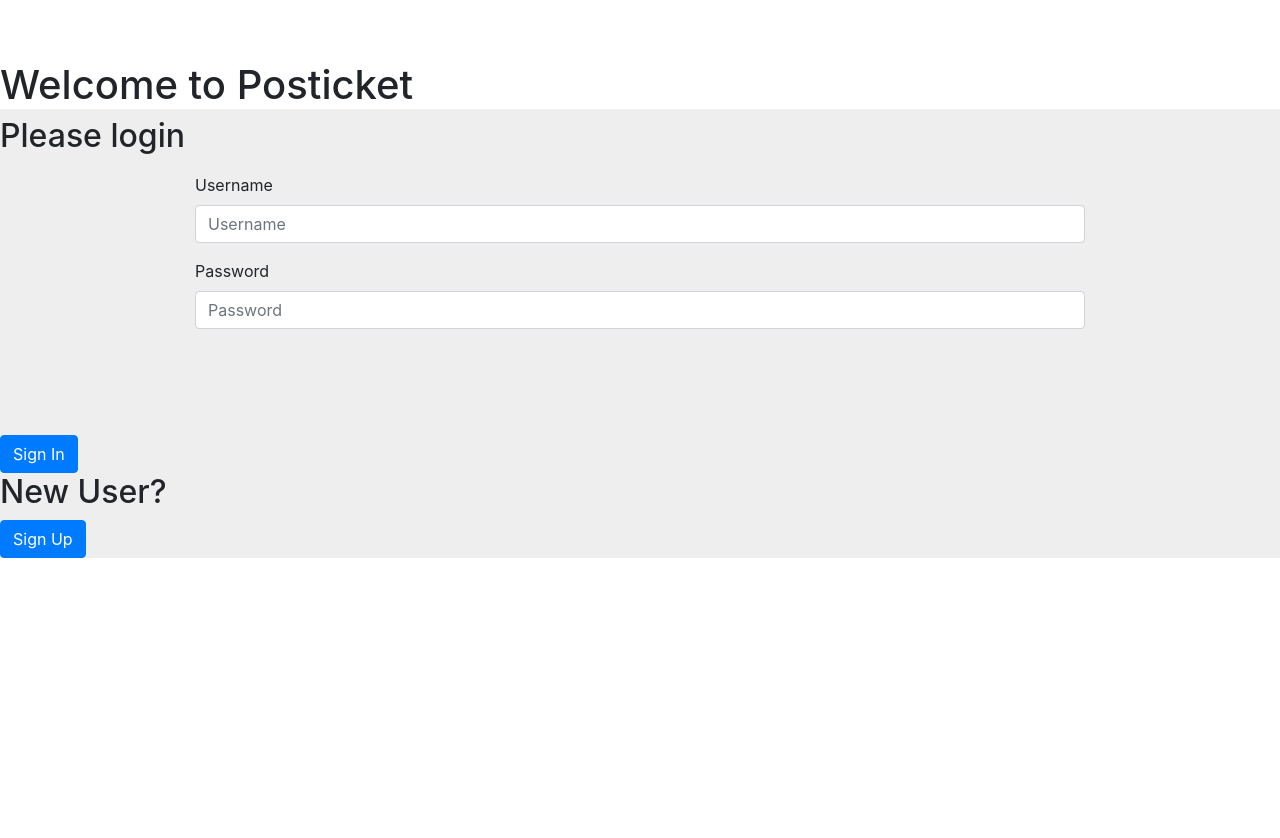
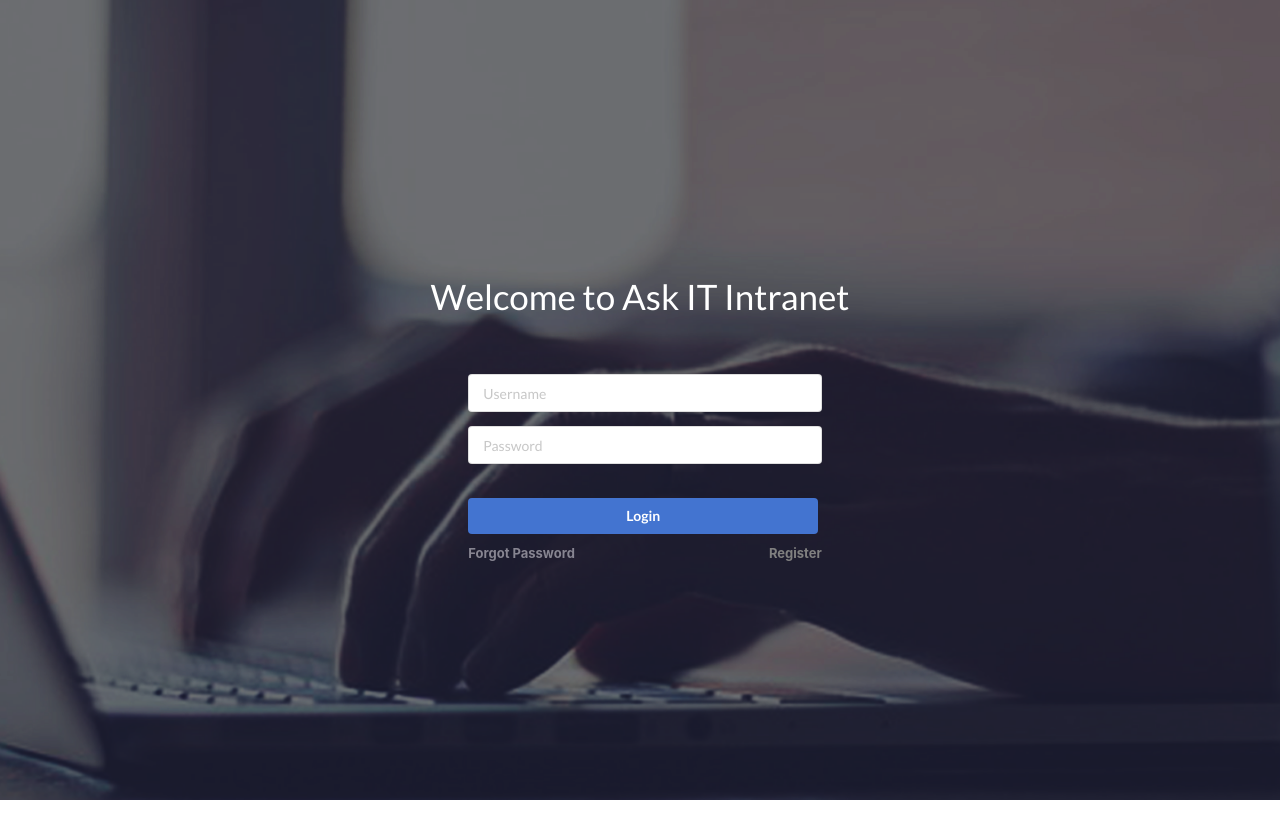
Before and after one commit to chriscastaneda/internal-ticketing-system, a React (Create React App) app in the folder client/: page / in a window 1280 px wide. Shown: the top 838 px of the page. Built offline with nearby package versions, Linux system fonts and the light colour scheme; no server answers.

Commit message:
project portfolio updates

```diff
--- a/client/public/index.html
+++ b/client/public/index.html
@@ -25,6 +25,9 @@
       Learn how to configure a non-root public URL by running `npm run build`.
     -->
     <title>React App</title>
+    <!-- Semantic-ui -->
+    <link rel="stylesheet" href="//cdn.jsdelivr.net/npm/semantic-ui@2.4.2/dist/semantic.min.css" />
+
   </head>
   <body>
     <noscript>You need to enable JavaScript to run this app.</noscript>
--- a/client/src/App.css
+++ b/client/src/App.css
@@ -1,10 +1,24 @@
 .App {
   text-align: center;
-  background-color: #eee;
-  margin-top: 3.8rem;
+  /* background-color: #eee;
+  margin-top: 3.8rem; */
+
+    /*React Bank*/
+  min-height: 100vh;
+
 }
 
-.App p {
+/*James*/
+/* .App p {
+  text-align: left;
+  padding-left: 15%;
+  padding-top: 2rem;
+  margin-top: 5rem;
+  min-height: 2rem;
+  margin-bottom: 0;
+} */
+
+.p {
   text-align: left;
   padding-left: 15%;
   padding-top: 2rem;
@@ -13,9 +27,9 @@
   margin-bottom: 0;
 }
 
-.App h1 {
+/* .App h1 {
   background-color: white;
-}
+} */
 
 .App-logo {
   height: 40vmin;
@@ -55,7 +69,3 @@
 .user-role {
   background-color: white;
 }
-
-/* div {
-  background-color: #CCC;
-} */
--- a/client/src/App.tsx
+++ b/client/src/App.tsx
@@ -24,10 +24,13 @@ function App() {
           <main>
             <Suspense fallback={<div>Loading...</div>}> {/* lazy loading loadbar  */}
             <Route exact path="/">
+            {/* <AdminComponent /> */}
               <LoginComponent />
             </Route>
+
             <Switch>
-                <div className='p'>
+                {/* <div className='p'>  */}
+                <div id='p'>
               {/* <Route path="/template"> */}
               {/* { isEmployee ? (<TestComponent />) : (<Redirect to="/"/>)} Lazy load  */}
               {/* </Route> */}
@@ -35,6 +38,7 @@ function App() {
                 <AdminNavbarComponent />
                 { isAdmin ? (<AdminComponent />) : (<Redirect to="/"/>)}
               </Route>
+
               <Route path="/employee">
                 <EmployeeNavbarComponent />
                 { isEmployee ? (<EmployeeComponent />) : (<Redirect to="/"/>)}
--- a/client/src/components/pages/login/login.component.css
+++ b/client/src/components/pages/login/login.component.css
@@ -27,3 +27,104 @@ form {
   padding: 10px;
   font-size: 22px;
 }
+
+#background {
+  height: 100vh;
+    background-size: cover;
+    background-repeat: no-repeat;
+    background-position: top center;
+}
+
+ /* Flex Box */
+ .main-container > * {
+  display: flex !important;
+  flex-direction: column !important;
+  align-items: center !important;
+  justify-content: center !important;
+  flex: 1 0 auto;
+  /* min-height: 100vh; */
+  /* height: 100%; */
+  /* max-width: 100vw ; */
+  /* max-height: 100vh ; */
+}
+
+#header-container {
+  display: flex !important;
+  flex-direction: row !important;
+  justify-content: space-between !important;
+  /* min-width: 900px; */
+}
+
+/* #logo-container {
+  font-size: large;
+  margin-top: 50px;
+  margin-left: 50px;
+} */
+
+.title-container {
+  padding-top: 275px;
+  /* margin-top: 40px; */
+  /* min-width: 500px; */
+  /* padding-left: auto;
+  margin-left: auto; */
+}
+
+.login-container > * {
+  flex: 1 0 auto;
+  min-height: 50vh;
+  /* min-height: calc(100vh - 70px ); */
+  padding-top: 50px;
+  padding-right: 0px;
+  padding-bottom: 0;
+  padding-left: 0p;
+  margin-left: auto;
+  margin-right: auto;
+}
+
+.width-container {
+  min-width:350px;
+}
+
+.center {
+  display: flex !important;
+  flex-direction: row !important;
+  justify-content: space-between !important;
+}
+
+.text-align {
+  padding-top: 10px;
+}
+
+.field-size {
+  padding-top: 20px;
+}
+
+.field-color {
+  color: white !important;
+}
+
+.button-container {
+  padding-top: 20px;
+}
+
+.button-color {
+  background-color: #4374d0 !important;
+  color: rgb(255, 255, 255) !important;
+}
+
+.cursor {
+  cursor: pointer;
+}
+
+.footer {
+  flex-shrink: 0;
+  /* padding: 20px; */
+}
+
+.font-white {
+  color: white;
+}
+
+.font-grey {
+  color: grey;
+}
--- a/client/src/components/pages/login/login.component.tsx
+++ b/client/src/components/pages/login/login.component.tsx
@@ -1,5 +1,4 @@
 import React, { useState, useEffect } from 'react';
-
 import * as accountRemote from '../../../remote/account.remote';
 import './login.component.css';
 import { useHistory } from 'react-router';
@@ -10,6 +9,7 @@ import Row from 'react-bootstrap/Row';
 import Col from 'react-bootstrap/Col';
 import Alert from 'react-bootstrap/Alert';
 import Spinner from 'react-bootstrap/Spinner';
+import Background from '../../../background/gallery-6.png';
 
 
 
@@ -34,9 +34,19 @@ export const LoginComponent:React.FC = ()=>{
 
     const [validated, setValidated] = useState(false);
 
-    // useEffect(() => {
-    //     loadCredentails();
-    // }, []);
+    const [windowWidth, setWindowWidth ] = useState(window.innerWidth);
+
+    useEffect(() => {
+        // loadCredentails();
+        loginUser();
+        const handleWindowResize = () => {
+          setWindowWidth(window.innerWidth);
+        }
+        window.addEventListener('resize', handleWindowResize);
+        return () => {
+          window.removeEventListener('resize', handleWindowResize);
+        }
+    }, []);
 
 
     /**Register User */
@@ -50,7 +60,7 @@ export const LoginComponent:React.FC = ()=>{
         };
 
         console.log(payload);
-        const response = await accountRemote.createUser(payload); //SEnd POST
+        const response = await accountRemote.createUser(payload); //Send POST
         setLoginUsertName(''); //clear fields
         setLoginPassword('');
 
@@ -65,17 +75,15 @@ export const LoginComponent:React.FC = ()=>{
             userPassword: inputLoginPassword
         };
 
-        if (localStorage.getItem('userRole') === 'Employee'){
-            history.push('/employee');
+         if (localStorage.getItem('userRole') === 'Employee'){
+          history.push('/employee'); //path in app.ts
         }else if(localStorage.getItem('userRole') === 'Admin'){
             history.push('/administrator');
         }
 
-
+        console.log('Sending authentication request: ', payload);
         const response = await accountRemote.createToken(payload); //SEnd POST
-
-        setLoginUsertName(''); //clear fields
-        setLoginPassword('');
+        console.log(response);
 
         const userName = response.data.userName;
         const firstName = response.data.firstName;
@@ -91,12 +99,14 @@ export const LoginComponent:React.FC = ()=>{
         localStorage.setItem('userImage', userImage);
         localStorage.setItem('accessToken', accessToken);
 
-        if (localStorage.getItem('userRole') === 'Employee'){
-            history.push('/employee');
-        }else if(localStorage.getItem('userRole') === 'Admin'){
-            history.push('/administrator');
-        }
+        // if (localStorage.getItem('userRole') === 'Employee'){
+        //   history.push('/employee'); //path in app.ts
+        // }else if(localStorage.getItem('userRole') === 'Admin'){
+        //     history.push('/administrator');
+        // }
 
+        setLoginUsertName(''); //clear fields
+        setLoginPassword('');
         // loadCredentails();
     };
 
@@ -131,28 +141,69 @@ export const LoginComponent:React.FC = ()=>{
 
     return(
         <div>
+            <div id="background" style={{backgroundImage: `url(${Background})` }}>
+            <div className="main-container">
+
+            {/* <section id="header-container">
+              <div id="logo-container"></div>
+              <label className="font-white"> Logo </label>
+            </section> */}
+
+            <h1 className="font-white title-container h1">Welcome to Ask IT Intranet</h1>
 
             {/* Main Login Page */}
-            <h1>Welcome to Posticket</h1>
-            <h2>Please login</h2>
-            <Form>
-            <Form.Group controlId="formUsername">
-                <Form.Label>Username</Form.Label>
-                <Form.Control type="text" placeholder="Username" name="text" value={inputLoginUsertName} onChange={e => setLoginUsertName(e.target.value)} />
-                <Form.Text className="text-muted">
-                </Form.Text>
-            </Form.Group>
-            <Form.Group controlId="formPassword">
-                <Form.Label>Password</Form.Label>
-                <Form.Control type="password" placeholder="Password" name="password" value={inputLoginPassword} onChange={e => setLoginPassword(e.target.value)}/>
-            </Form.Group>
-            </Form>
-            <Button variant="primary" type="submit" onClick={() => loginUser()}>Sign In</Button>
-            <h2>New User?</h2>
-            <Button variant="primary" type="submit" onClick={registerShow}>Sign Up</Button>
+            <section className="login-container">
 
-            {/* User Registration Modal */}
-            <Modal show={showRegister} onHide={registerClose}>
+                {/* Semantic-ui form*/}
+                <form className="ui form">
+                  <div className="field width-container">
+                    <input className="field-color" type="text" name="first-name" placeholder="Username"  value={inputLoginUsertName} onChange={e => setLoginUsertName(e.target.value)}/>
+                  </div>
+                  <div className="field width-container">
+                    <input className="field-color" type="password" name="last-name" placeholder="Password" value={inputLoginPassword} onChange={e => setLoginPassword(e.target.value)}/>
+                  </div>
+                  <div className="button-container">
+                    <button className="ui button width-container button-color" type="submit" onClick={() => loginUser()}>Login</button>
+                  </div>
+                  <div className="field center">
+                {/* <div className="ui checkbox">
+                  <input type="checkbox" className="hidden" /> */}
+
+
+                  <label className="text-align"> <a href="https://github.com/chriscastaneda/rev-p2-internal-ticketing-system#anchor" style={{color: "#878591"}} target="_blank">
+                    Forgot Password </a></label>
+                  <label className="text-align cursor" onClick={registerShow}> <span className="font-grey">Register</span></label>
+                {/* </div> */}
+
+                  </div>
+
+                </form>
+              </section>
+
+              <section>
+                <footer className="footer font-white">Please advise the website will be down temporarly for maintenance, please revisit soon at a later time. thank you! </footer>
+
+              </section>
+            </div>
+
+
+
+
+
+
+
+
+
+
+
+
+
+
+
+
+
+             {/* User Registration Modal */}
+             <Modal show={showRegister} onHide={registerClose}>
                 <Modal.Header closeButton>
                     <Modal.Title>Register</Modal.Title>
                 </Modal.Header>
@@ -198,6 +249,7 @@ export const LoginComponent:React.FC = ()=>{
                     <Button variant="primary" type="submit" onClick={registerSubmit}>Register</Button>
                 </Modal.Footer>
             </Modal>
+          </div>
         </div>
     );
 };
--- a/client/src/remote/account.remote.ts
+++ b/client/src/remote/account.remote.ts
@@ -6,13 +6,15 @@ import { Users } from '../models/Users';
 // Login:request token & user payload
 export const createUser = async (login: Authorize) => {
     const response = await internalAxios.post('/user', login); //Comeback to this
-    return response; //console.log(response);
+    return response;
+    //console.log(response);
 }
 
 // Login:create token & request user payload
 export const createToken = async (login: Authenticate) => {
     const response = await internalAxios.post('/user/login', login); //Comeback to this
-    return response; //console.log(response);
+    console.log(response);
+    return response;
 }
 
 
```
Also changed, not shown: client/src/background/gallery-6.png (added).
